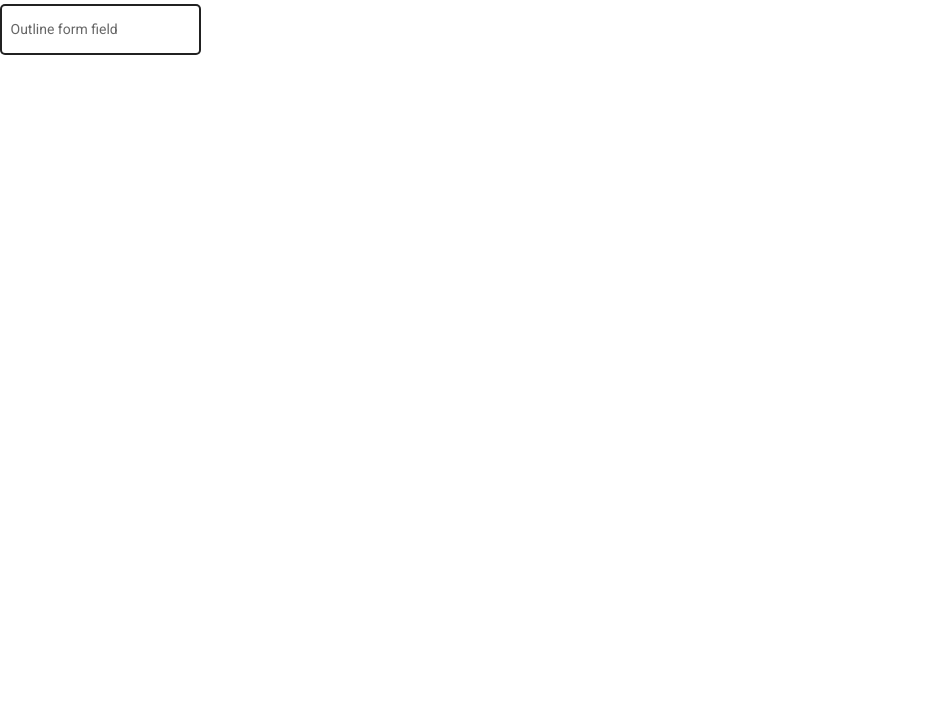
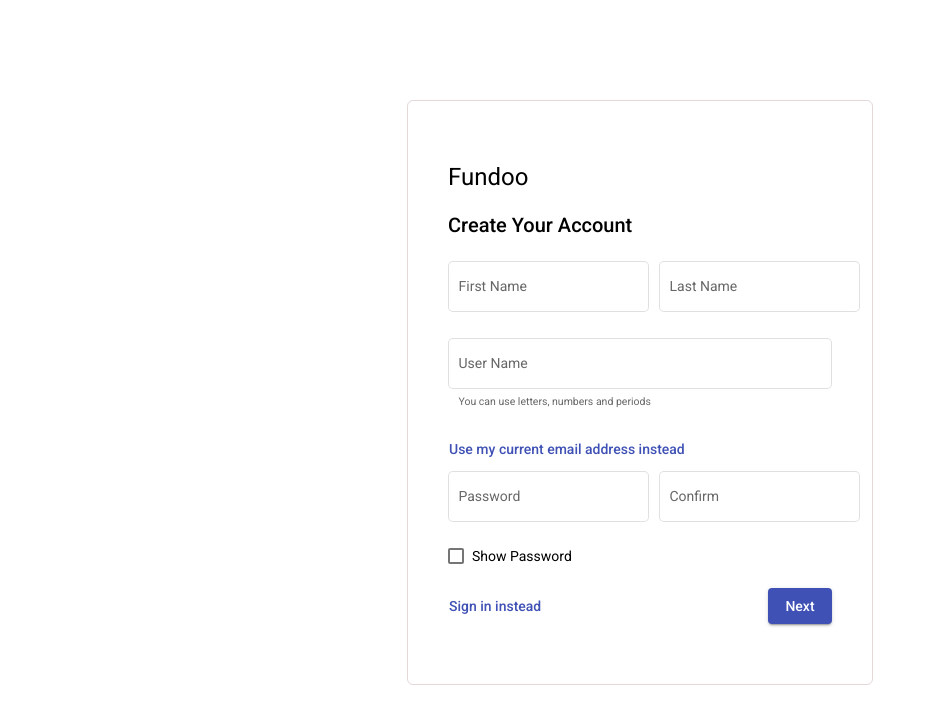
Before and after one commit to 1000007201/Fundoo-Notes, an Angular app: page / in a window 1280 px wide. Shown: the top 724 px of the page, without its empty margins (0-936 px from the left). Built offline with nearby package versions, Linux system fonts and the light colour scheme.

Commit message:
[Nishant] Added:Form created and implemented CSS for designing

```diff
--- a/src/app/app.module.ts
+++ b/src/app/app.module.ts
@@ -8,6 +8,8 @@ import { LoginComponent } from './components/login/login.component';
 import { BrowserAnimationsModule } from '@angular/platform-browser/animations';
 import {MatFormFieldModule} from '@angular/material/form-field';
 import {MatInputModule} from '@angular/material/input';
+import {MatButtonModule} from '@angular/material/button';
+import {MatCheckboxModule} from '@angular/material/checkbox';
 
 @NgModule({
   declarations: [
@@ -19,7 +21,10 @@ import {MatInputModule} from '@angular/material/input';
     BrowserModule,
     AppRoutingModule,
     BrowserAnimationsModule,
-    MatFormFieldModule,MatInputModule
+    MatFormFieldModule,
+    MatInputModule,
+    MatButtonModule,
+    MatCheckboxModule
   ],
   providers: [],
   bootstrap: [AppComponent]
--- a/src/app/components/register/register.component.html
+++ b/src/app/components/register/register.component.html
@@ -1,6 +1,58 @@
-<div>
-    <mat-form-field appearance="outline">
-        <mat-label>Outline form field</mat-label>
-        <input matInput placeholder="Placeholder">
+<div class="main_top">
+<div class="main">
+  <div>
+    <h1>Fundoo</h1>
+  </div>
+  <div>
+    <h2>Create Your Account</h2>
+  </div>
+  <form action="#">
+    <div class="name">
+      <div>
+      <mat-form-field appearance="outline">
+        <mat-label>First Name</mat-label>
+        <input matInput placeholder="">
       </mat-form-field>
+      </div>
+      <div class="second-name">
+      <mat-form-field appearance="outline">
+        <mat-label>Last Name</mat-label>
+        <input matInput placeholder="">
+      </mat-form-field>
+      </div>
+    </div>
+
+    <div>
+      <mat-form-field id="username" appearance="outline">
+        <mat-label>User Name</mat-label>
+        <input matInput placeholder="">
+        <mat-hint>You can use letters, numbers and periods</mat-hint>
+      </mat-form-field>
+    </div>
+    <div class="example-button-row">
+      <button mat-button color="primary">Use my current email address instead</button>
+    </div>
+    <div class="name">
+      <div>
+      <mat-form-field appearance="outline">
+        <mat-label>Password</mat-label>
+        <input type="password" matInput placeholder="">
+      </mat-form-field>
+      </div>
+      <div class="second-name">
+      <mat-form-field appearance="outline">
+        <mat-label>Confirm</mat-label>
+        <input type="password" matInput placeholder="">
+      </mat-form-field>
+      </div>
+      </div>
+      <div>
+        <mat-checkbox class="example-margin">Show Password</mat-checkbox>
+      </div>
+      <div class="example-button-row">
+        <button mat-button color="primary">Sign in instead</button>
+        <button mat-raised-button color="primary">Next</button>
+      </div>
+  </form>
 </div>
+</div>
--- a/src/app/components/register/register.component.scss
+++ b/src/app/components/register/register.component.scss
@@ -0,0 +1,35 @@
+#username{
+    width: 100%;
+}
+.main{
+    display: flex;
+    // align-items: center;
+    justify-content: center;
+    flex-direction: column;
+    margin-top: 100px;
+    width: 30%;
+    border: 1px solid rgb(228, 216, 216);
+    padding: 60px 40px;
+    border-radius: 6px;
+}
+.main_top{
+    display: flex;
+    align-items: center;
+    justify-content: center;
+}
+.example-button-row{
+    display: flex;
+    flex-direction: row;
+    margin-top: 20px;
+    justify-content: space-between;
+    margin-left: -15px;
+}
+input{
+    padding: 0px;
+}
+.name{
+    display: flex;
+}
+.second-name{
+    margin-left: 10px;
+}
```
